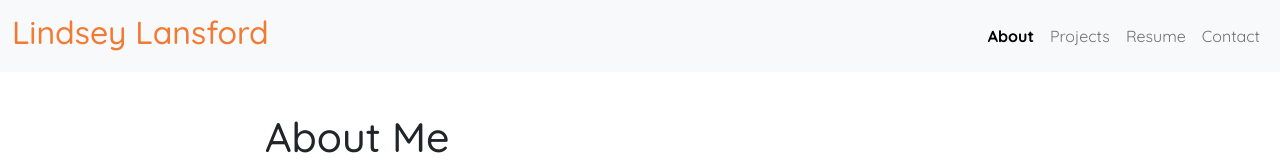
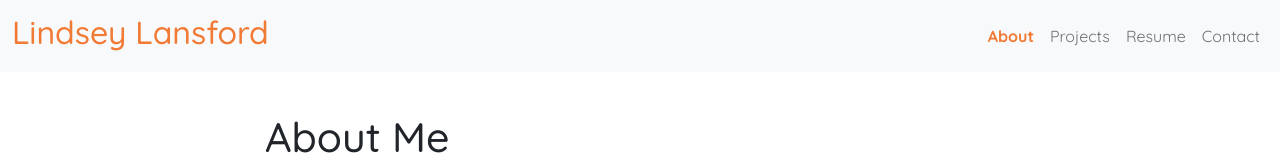
Before and after one commit to lindsey-lansford/react-portfolio, a React (Create React App) app: page /react-portfolio/about in a window 1280 px wide. In both pictures the pointer is over the link "About". Shown: the top 160 px of the page. Built offline with nearby package versions, Linux system fonts and the light colour scheme; what react-animations would draw is missing.

Commit message:
chaning the hover color

```diff
--- a/src/styles/nav.css
+++ b/src/styles/nav.css
@@ -7,15 +7,16 @@ h2 {
   color: #f17a35;
 }
 
-/* .navbar-toggler {
+
+.navbar-toggler {
   transition-timing-function:cubic-bezier(0.165, 0.84, 0.44, 1)
-} */
+}
+
+a.nav-link:hover {
+  color: #f17a35 important;
+}
 
 .nav-link.active {
-  color: #f17a35;
+  color: #f17a35 !important;
   font-weight: bold;
 }
-
-.nav-link:hover {
-  color: #f17a35;
-}
```
